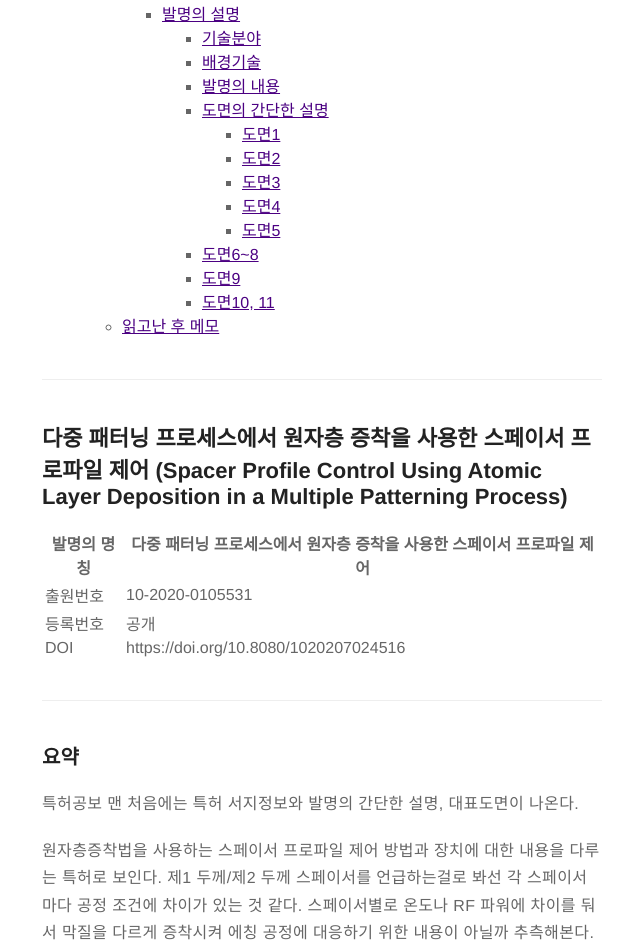
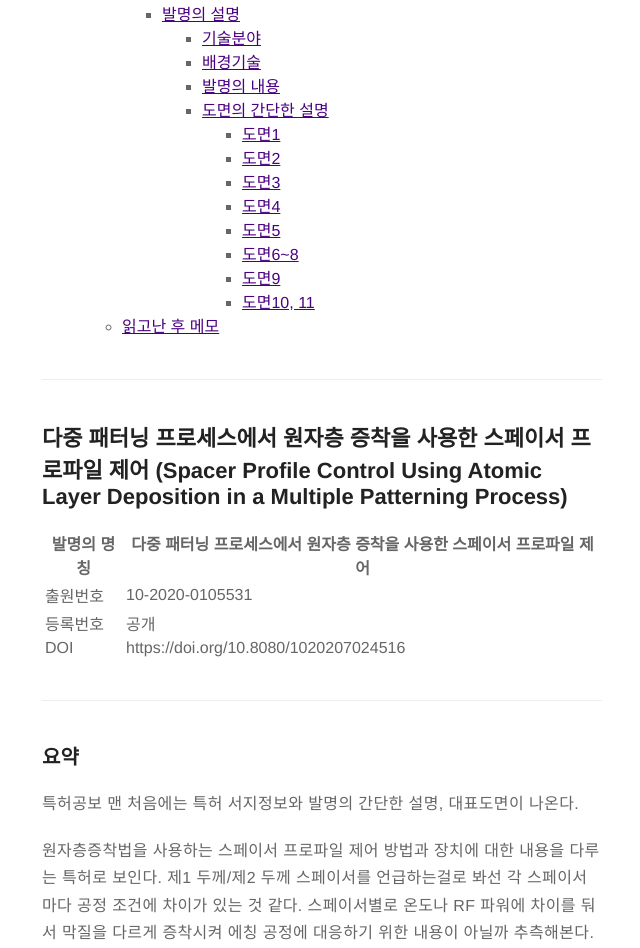
Before and after one commit to hsj00/hsj00.github.io, a Jekyll site: the page built from _posts/2020-10-07-lam-research-patent-review.md, in a window 1280 px wide. Shown: the part 1105-2053 px from the top of the page, without its empty margins (318-958 px from the left). Built offline with Jekyll 4.4.1, drawn with Linux system fonts in a browser that asks for light colours; comment, search, counter and statistics services are not loaded.

```diff
--- a/_posts/2020-10-07-lam-research-patent-review.md
+++ b/_posts/2020-10-07-lam-research-patent-review.md
@@ -49,9 +49,9 @@ TOC는 다음과 같다.
         - [도면3](#도면3)
         - [도면4](#도면4)
         - [도면5](#도면5)
-      - [도면6~8](#도면68)
-      - [도면9](#도면9)
-      - [도면10, 11](#도면10-11)
+        - [도면6~8](#도면68)
+        - [도면9](#도면9)
+        - [도면10, 11](#도면10-11)
   - [읽고난 후 메모](#읽고난-후-메모)
 
 ---
@@ -157,7 +157,7 @@ i. 패터닝된 제1층 에칭 - 독립형 제2 스페이서만 남기며 선택
 ##### 도면5
 ALD 및 에칭에 의한 스페이서 형성에 대한 흐름도를 간단한 예시로 표현하고 있다. 도면5는 도면6a/d, 도면7a/d, 도면8a/d를 참조하여 기술된다고 나와있다. 명세서의 도면들을 유기적으로 연결지어 볼 필요가 있어보인다.
 
-#### 도면6~8
+##### 도면6~8
 도면6~8은 산화 시간과 RF 전력 조건에 따라 증착된 스페이서에서 발생하는 응력이 달라지는 것을 이용하여 스페이서의 기울기를 조절하는 방법에 대해 도시하고 있다. 산화 조건은 청구항에서 정리된 범위에서 정해진다. 산화 조건에 따른 증착 박막의 응력 변화에 대해서는 솔직히 잘 모르겠다. 어떤 식으로 영향을 줄지 어렴풋한 느낌은 있지만 자세한 내용 파악을 위해서는 좀 더 공부를 해봐야 할 것 같다. 이 내용도 아무래도 증착 박막의 밀도차에 의한 응력 변화가 원인은 아닐까?
 
 |                            | 산화 시간 | RF 전력 전달 | 기판 온도 |           비고            |
@@ -166,7 +166,7 @@ ALD 및 에칭에 의한 스페이서 형성에 대한 흐름도를 간단한
 | 도면7, 적은 양의 압축 응력 | long      | high         | high      |                           |
 | 도면8, 중간 양의 압축 응력 | optimum   | optimum      | optimum   | ex) ~1.5s / ~2500W / ~60℃ |
 
-#### 도면9
+##### 도면9
 도면9는 스페이서 형성을 위한 방법의 다양한 동작들을 나타내는 프로세스 흐름도이다. [도면5](#도면5)가 좀 더 세분화된 흐름도인 것 같다.
 
 |  사이클  |                                                                                                                                 내용                                                                                                                                 |
@@ -176,7 +176,7 @@ ALD 및 에칭에 의한 스페이서 형성에 대한 흐름도를 간단한
 | Y 사이클 | Y: ~10 내지 ~100의 정수<br/>제2 두께의 SiO<sub>2</sub> 스페이서 층을 제1 두께 위에 증착<br/>제2 산화 조건은 증착 동안 시간에 따라 변화 가능<br/>제2 산화 조건으로 스페이서 에칭 및 패터닝된 코어 제거에 이어 발생되는 스페이서 경사를 부분적으로 결정 가능           |
 | N 사이클 | N: 정수<br/>제2 두께 위에 부가적인 SiO<sub>2</sub> 스페이서 층을 증착하기 위해 선택 가능하게 수행될 수 있다<br/>에칭 단계에서 의도치 않은 스페이서 층의 과도한 소비를 제한                                                                                           |
 
-#### 도면10, 11
+##### 도면10, 11
 도면10과 11은 스페이서의 기울기가 어떻게 달라지는지 단면 이미지를 통해 보여주고 있다. HR-TEM으로 찍었으려나? FE-SEM인가? 모르겠다.
 
 ---
```
